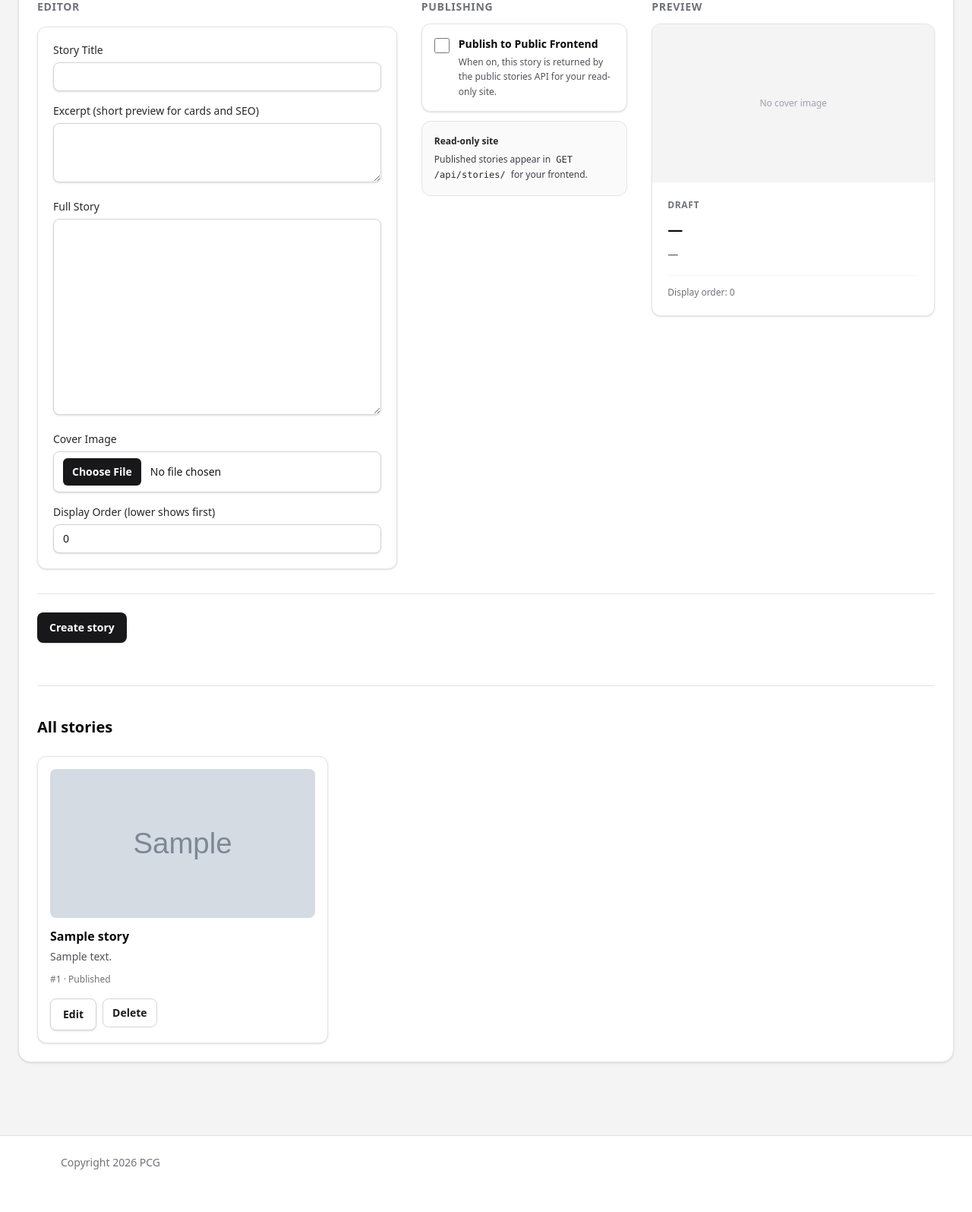
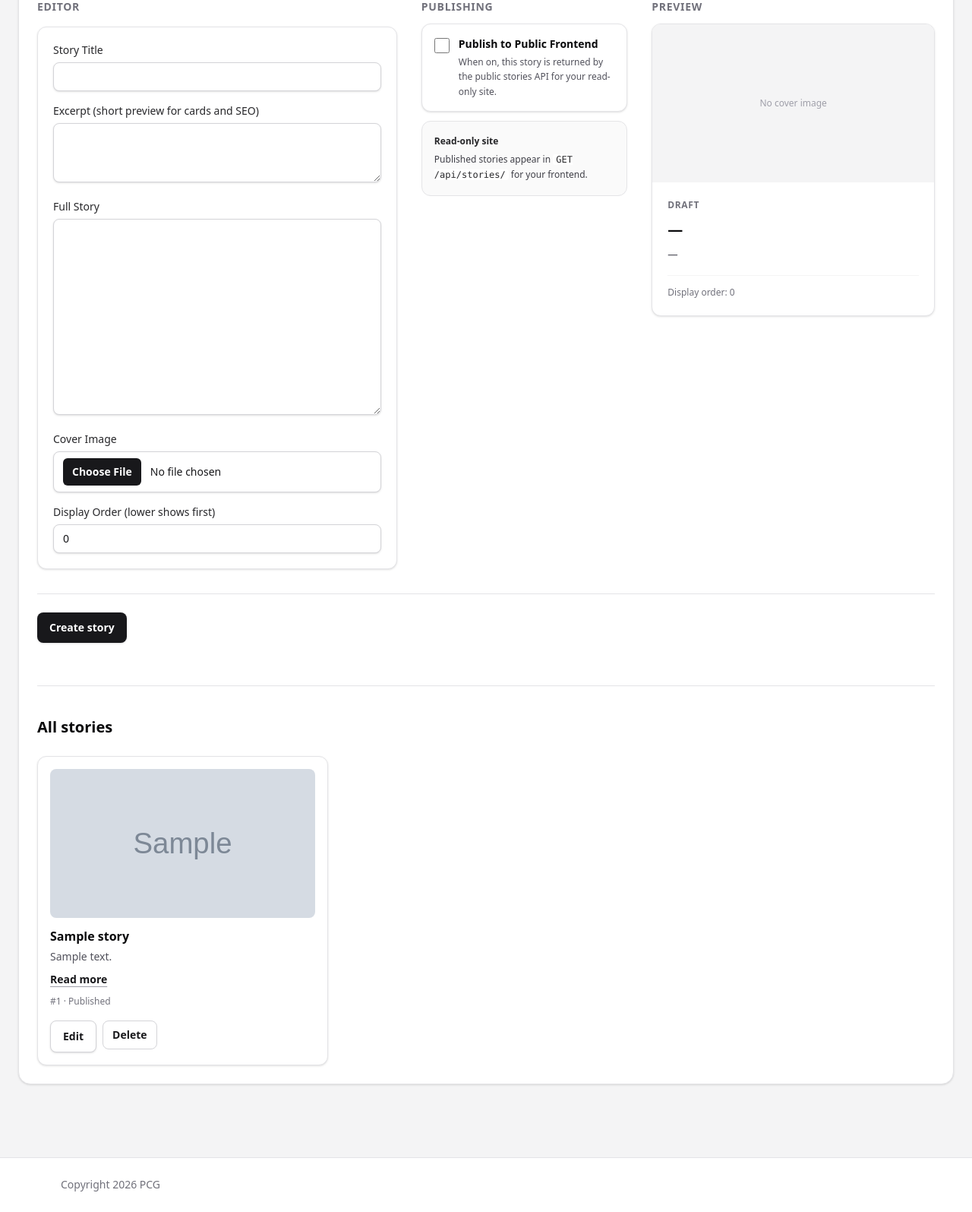
Before and after one commit to Visdomoyat/PCG_backend, a Django app: page /stories/ in a window 1280 px wide. Shown: the part 247-1842 px from the top of the page at 76% size. Before the commit the page ends 1786 px from the top, so only its background shows below. Run offline with Django 5.2, Linux system fonts and the light colour scheme; a user stored in the database is signed in; tables that the repository leaves empty hold one stand-in row (values such as "Sample post"); grey boxes marked "Sample" are stand-in pictures; style sheets or scripts are compiled from the project's sources.

Commit message:
Enhance story previews and snippets: Update stories template to include expandable excerpts and body content for better user interaction. Introduce JavaScript functionality for toggling visibility of story details and improve styling for excerpts. Add a new image file for story cover.

```diff
--- a/content_app/templates/stories.html
+++ b/content_app/templates/stories.html
@@ -82,7 +82,11 @@
                         <div class="p-4 sm:p-5">
                             <p id="story-preview-published" class="text-xs font-semibold uppercase tracking-wider text-zinc-500">Draft</p>
                             <h3 id="story-preview-title" class="mt-2 text-xl font-bold text-zinc-950">—</h3>
-                            <p id="story-preview-excerpt" class="mt-2 text-sm leading-relaxed text-zinc-600">—</p>
+                            <div class="story-preview-snippet mt-2">
+                                <p id="story-preview-excerpt" class="whitespace-pre-wrap text-sm leading-relaxed text-zinc-600">—</p>
+                                <div id="story-preview-body" class="hidden whitespace-pre-wrap text-sm leading-relaxed text-zinc-700"></div>
+                                <button type="button" id="story-preview-read-toggle" class="story-read-toggle mt-2 hidden text-sm font-semibold text-zinc-900 underline decoration-zinc-400 underline-offset-4 hover:decoration-zinc-900" aria-expanded="false">Read more</button>
+                            </div>
                             <p id="story-preview-order" class="mt-4 border-t border-zinc-100 pt-3 text-xs text-zinc-500">Display order: —</p>
                         </div>
                     </article>
@@ -112,7 +116,17 @@
                             <div class="mb-3 flex aspect-video w-full items-center justify-center rounded-lg bg-zinc-100 text-xs text-zinc-400">No cover</div>
                         {% endif %}
                         <h3 class="font-semibold text-zinc-950">{{ entry.title }}</h3>
-                        {% if entry.excerpt %}<p class="mt-1 line-clamp-2 text-sm text-zinc-600">{{ entry.excerpt }}</p>{% endif %}
+                        <div class="story-card-snippet mt-1">
+                            {% if entry.excerpt %}
+                                <p class="story-card-excerpt whitespace-pre-wrap text-sm leading-relaxed text-zinc-600">{{ entry.excerpt }}</p>
+                            {% else %}
+                                <p class="story-card-excerpt text-sm leading-relaxed text-zinc-500 italic">No excerpt</p>
+                            {% endif %}
+                            {% if entry.body %}
+                                <div class="story-card-body hidden whitespace-pre-wrap text-sm leading-relaxed text-zinc-700">{{ entry.body }}</div>
+                                <button type="button" class="story-read-toggle mt-2 text-sm font-semibold text-zinc-900 underline decoration-zinc-400 underline-offset-4 hover:decoration-zinc-900" aria-expanded="false">Read more</button>
+                            {% endif %}
+                        </div>
                         <p class="mt-2 text-xs text-zinc-500">#{{ entry.sort_order }} · {% if entry.is_published %}Published{% else %}Draft{% endif %}</p>
                         <div class="mt-auto flex flex-wrap gap-2 pt-4">
                             <a href="{% url 'editStory' entry.slug %}" class="admin-btn-secondary text-center text-sm">Edit</a>
@@ -140,6 +154,39 @@
     var coverPh = document.getElementById("story-preview-cover-placeholder");
     var objectUrl = null;
 
+    var previewExcerptEl = document.getElementById("story-preview-excerpt");
+    var previewBodyEl = document.getElementById("story-preview-body");
+    var previewToggleBtn = document.getElementById("story-preview-read-toggle");
+    var previewExpanded = false;
+
+    function setPreviewExpanded(expanded) {
+        previewExpanded = expanded;
+        if (!previewExcerptEl || !previewBodyEl || !previewToggleBtn) return;
+        var hasBody = (previewBodyEl.textContent || "").trim().length > 0;
+        if (!hasBody) {
+            previewToggleBtn.classList.add("hidden");
+            previewExcerptEl.classList.remove("hidden");
+            previewBodyEl.classList.add("hidden");
+            return;
+        }
+        previewToggleBtn.classList.remove("hidden");
+        previewToggleBtn.setAttribute("aria-expanded", expanded ? "true" : "false");
+        previewToggleBtn.textContent = expanded ? "Show less" : "Read more";
+        if (expanded) {
+            previewExcerptEl.classList.add("hidden");
+            previewBodyEl.classList.remove("hidden");
+        } else {
+            previewExcerptEl.classList.remove("hidden");
+            previewBodyEl.classList.add("hidden");
+        }
+    }
+
+    if (previewToggleBtn) {
+        previewToggleBtn.addEventListener("click", function () {
+            setPreviewExpanded(!previewExpanded);
+        });
+    }
+
     function setCoverFromFile(file) {
         if (objectUrl) {
             URL.revokeObjectURL(objectUrl);
@@ -160,16 +207,32 @@
     function sync() {
         var title = form.querySelector("#id_title");
         var excerpt = form.querySelector("#id_excerpt");
+        var body = form.querySelector("#id_body");
         var order = form.querySelector("#id_sort_order");
         var pub = form.querySelector("#id_is_published");
 
         var tEl = document.getElementById("story-preview-title");
         var eEl = document.getElementById("story-preview-excerpt");
+        var bEl = document.getElementById("story-preview-body");
         var oEl = document.getElementById("story-preview-order");
         var pEl = document.getElementById("story-preview-published");
 
         if (tEl) tEl.textContent = title && title.value.trim() ? title.value.trim() : "—";
-        if (eEl) eEl.textContent = excerpt && excerpt.value.trim() ? excerpt.value.trim() : "—";
+
+        var excerptText = excerpt && excerpt.value.trim() ? excerpt.value.trim() : "—";
+        if (eEl) {
+            eEl.textContent = excerptText;
+            if (excerptText === "—") {
+                eEl.classList.add("italic", "text-zinc-500");
+            } else {
+                eEl.classList.remove("italic", "text-zinc-500");
+            }
+        }
+        if (bEl) {
+            bEl.textContent = body && body.value ? body.value : "";
+        }
+        setPreviewExpanded(false);
+
         if (oEl) oEl.textContent = "Display order: " + (order && order.value !== "" ? order.value : "0");
         if (pEl) {
             pEl.textContent = pub && pub.checked ? "Published" : "Draft";
@@ -197,5 +260,27 @@
 
     sync();
 })();
+
+document.querySelectorAll(".story-card-snippet .story-read-toggle").forEach(function (btn) {
+    btn.addEventListener("click", function () {
+        var snippet = btn.closest(".story-card-snippet");
+        if (!snippet) return;
+        var excerpt = snippet.querySelector(".story-card-excerpt");
+        var bodyEl = snippet.querySelector(".story-card-body");
+        if (!bodyEl) return;
+        var expanded = btn.getAttribute("aria-expanded") === "true";
+        expanded = !expanded;
+        btn.setAttribute("aria-expanded", expanded ? "true" : "false");
+        if (expanded) {
+            if (excerpt) excerpt.classList.add("hidden");
+            bodyEl.classList.remove("hidden");
+            btn.textContent = "Show less";
+        } else {
+            if (excerpt) excerpt.classList.remove("hidden");
+            bodyEl.classList.add("hidden");
+            btn.textContent = "Read more";
+        }
+    });
+});
 </script>
 {% endblock %}
```
Also changed, not shown: media/stories/IMG_0418.PNG (added).
